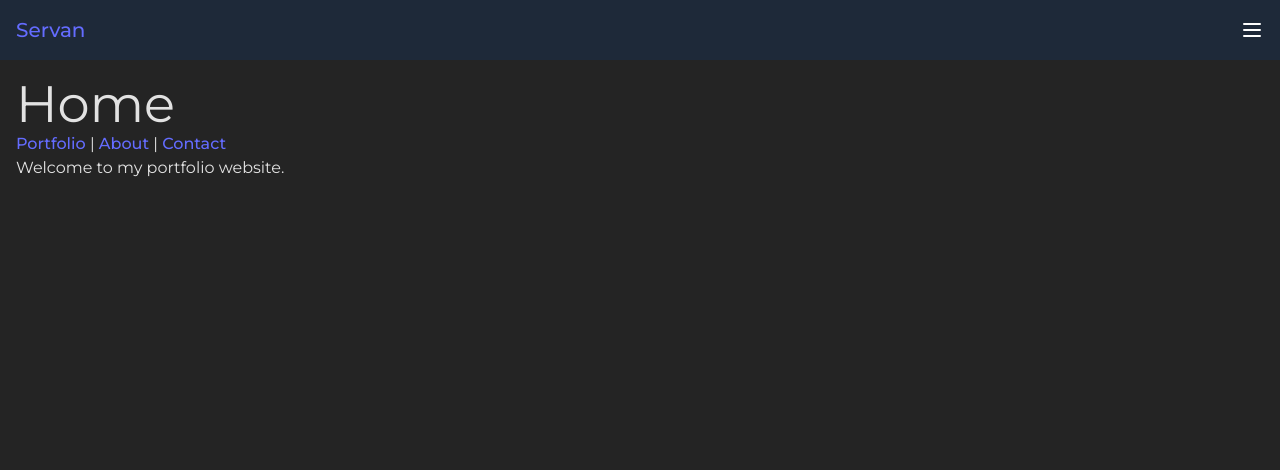
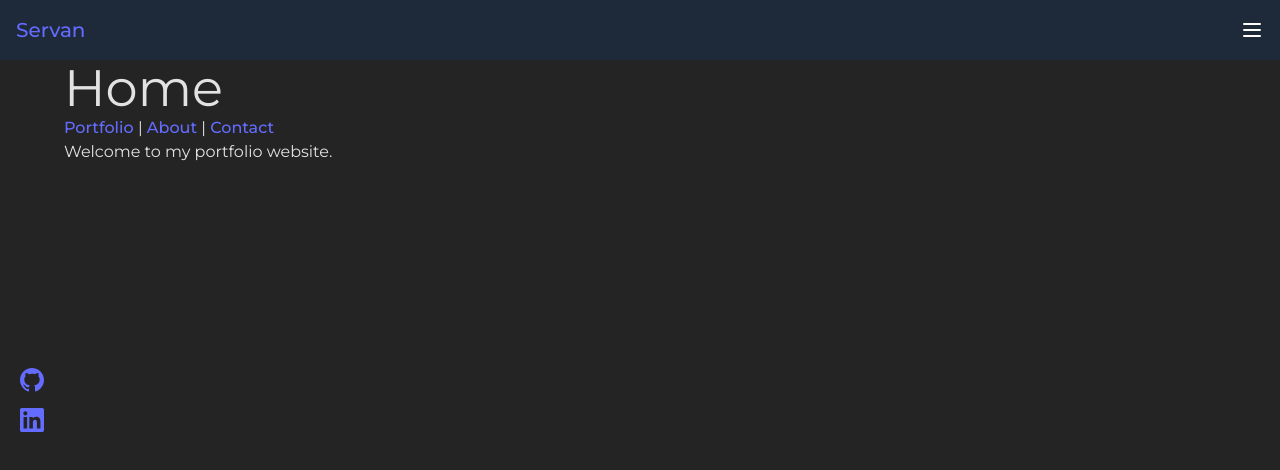
Before and after one commit to SservXF/Portfolio, a React (Vite) app: page / in a window 1280 px wide. Shown: the top 470 px of the page. Built offline with nearby package versions, Linux system fonts and the light colour scheme.

Commit message:
Added a LeftBar

```diff
--- a/src/Layout.jsx
+++ b/src/Layout.jsx
@@ -1,5 +1,6 @@
 import React from 'react'
 import Header from './components/Header'
+import LeftBar from './components/LeftBar'
 import { Outlet, useLocation } from 'react-router-dom'
 import { AnimatePresence } from 'framer-motion'
 import { Routes, Route, useRoutes } from 'react-router-dom'
@@ -12,9 +13,11 @@ function Layout() {
   const location = useLocation()
 
   return (
-    <div>
+    <div className="min-h-screen flex flex-col">
       <Header />
-      <main className="p-4">
+      <div className="flex flex-col md:flex-row flex-1"> {/* Container for sidebar and main content */}
+        <LeftBar />
+        <main className="flex-1 md:ml-16"> {/* Add margin-left on desktop to account for sidebar */}
           <AnimatePresence mode="wait" initial={false}>
             <Routes location={location} key={location.pathname}>
               <Route path="/" element={<Home />} />
@@ -25,6 +28,7 @@ function Layout() {
           </AnimatePresence>
         </main>
       </div>
+    </div>
   )
 }
 
--- a/src/components/BurgerMenuOverlay.jsx
+++ b/src/components/BurgerMenuOverlay.jsx
@@ -1,6 +1,7 @@
 import React from 'react'
 import { Link } from 'react-router-dom'
 import { motion } from 'framer-motion'
+import { GITHUB_ICON_PATH, LINKEDIN_ICON_PATH } from '../constants/socialIcons'
 
 const overlayVariants = {
   initial: { y: '-100%', opacity: 0 }, // Status initial, il est caché tout en haut en opacity 0
@@ -42,13 +43,7 @@ function BurgerMenuOverlay({ onClose }) {
         >
         {/* GitHub icon */}
           <svg role="img" viewBox="0 0 24 24" fill="currentColor" className="w-6 h-6">
-            <path d="M12 0C5.372 0 0 5.373 0 12c0 5.303 3.438 9.8 8.207 11.387.6.111.793-.261.793-.577
-            0-.285-.01-1.04-.015-2.04-3.338.725-4.042-1.608-4.042-1.608-.546-1.387-1.333-1.756-1.333-1.756-1.09-.745.083-.73.083-.73
-            1.205.085 1.84 1.236 1.84 1.236 1.07 1.834 2.809 1.304 3.495.997.108-.775.418-1.305.76-1.605-2.665-.305-5.466-1.334-5.466-5.931
-            0-1.31.467-2.381 1.235-3.22-.124-.303-.535-1.524.117-3.176 0 0 1.008-.322 3.301 1.23.957-.266 1.984-.399 3.003-.404 1.02.005
-            2.047.138 3.006.404 2.291-1.552 3.297-1.23 3.297-1.23.653 1.652.242 2.873.118 3.176.77.839 1.233 1.91 1.233 3.22 0
-            4.609-2.803 5.624-5.475 5.921.43.369.823 1.096.823 2.209 0 1.594-.015 2.877-.015 3.267 0 .319.192.694.8.576C20.565 21.795
-            24 17.302 24 12c0-6.627-5.373-12-12-12z" />
+            <path d={GITHUB_ICON_PATH} />
           </svg>
         </a>
         <a
@@ -59,11 +54,7 @@ function BurgerMenuOverlay({ onClose }) {
         >
         {/* LinkedIn icon */}
           <svg role="img" viewBox="0 0 24 24" fill="currentColor" className="w-6 h-6">
-            <path d="M20.447 20.452h-3.554v-5.569c0-1.327-.028-3.042-1.853-3.042-1.855 0-2.137 1.445-2.137
-            2.939v5.672h-3.553V9h3.414v1.561h.049c.477-.9 1.637-1.853 3.367-1.853 3.599 0 4.266 2.368 4.266 5.451v6.293zM5.337
-            7.433c-1.144 0-2.072-.928-2.072-2.073A2.073 2.073 0 015.337 3.287c1.145 0 2.073.928 2.073 2.073s-.928
-            2.073-2.073 2.073zm1.777 13.019H3.56V9h3.554v11.452zM22.225 0H1.771C.792 0 0 .774 0 1.729v20.542C0
-            23.225.792 24 1.771 24h20.451C23.206 24 24 23.225 24 22.271V1.729C24 .774 23.206 0 22.225 0z" />
+            <path d={LINKEDIN_ICON_PATH} />
           </svg>
         </a>
         {/* We can add more icons here */}
--- /dev/null
+++ b/src/components/LeftBar.jsx
@@ -0,0 +1,31 @@
+import React from 'react'
+import { GITHUB_ICON_PATH, LINKEDIN_ICON_PATH } from '../constants/socialIcons'
+
+function LeftBar() {
+  return (
+    <div className="fixed md:left-0 md:top-1/2 md:-translate-y-1/2 bottom-4 left-1/2 -translate-x-1/2 md:translate-x-0 flex md:flex-col gap-4 md:justify-center md:items-center md:w-16 p-2">
+      <a
+        href="https://github.com/SservXF"
+        target="_blank"
+        rel="noopener noreferrer"
+        className="text-gray-800 hover:text-gray-600 transition-colors"
+      >
+        <svg className="w-6 h-6" viewBox="0 0 24 24" fill="currentColor">
+          <path d={GITHUB_ICON_PATH}/>
+        </svg>
+      </a>
+      <a
+        href="https://www.linkedin.com/in/servan-yazici"
+        target="_blank"
+        rel="noopener noreferrer"
+        className="text-gray-800 hover:text-gray-600 transition-colors"
+      >
+        <svg className="w-6 h-6" viewBox="0 0 24 24" fill="currentColor">
+          <path d={LINKEDIN_ICON_PATH}/>
+        </svg>
+      </a>
+    </div>
+  )
+}
+
+export default LeftBar
--- /dev/null
+++ b/src/constants/socialIcons.jsx
@@ -0,0 +1,3 @@
+export const GITHUB_ICON_PATH = "M12 0C5.372 0 0 5.373 0 12c0 5.303 3.438 9.8 8.207 11.387.6.111.793-.261.793-.577 0-.285-.01-1.04-.015-2.04-3.338.725-4.042-1.608-4.042-1.608-.546-1.387-1.333-1.756-1.333-1.756-1.09-.745.083-.73.083-.73 1.205.085 1.84 1.236 1.84 1.236 1.07 1.834 2.809 1.304 3.495.997.108-.775.418-1.305.76-1.605-2.665-.305-5.466-1.334-5.466-5.931 0-1.31.467-2.381 1.235-3.22-.124-.303-.535-1.524.117-3.176 0 0 1.008-.322 3.301 1.23A11.42 11.42 0 0112 5.803c1.02.005 2.047.138 3.006.404 2.291-1.552 3.297-1.23 3.297-1.23.653 1.652.242 2.873.118 3.176.77.839 1.235 1.91 1.235 3.22 0 4.609-2.807 5.624-5.479 5.921.43.372.823 1.102.823 2.222v3.293c0 .319.192.694.801.576C20.566 21.797 24 17.3 24 12c0-6.627-5.373-12-12-12z"
+
+export const LINKEDIN_ICON_PATH = "M20.447 20.452h-3.554v-5.569c0-1.328-.027-3.037-1.852-3.037-1.853 0-2.136 1.445-2.136 2.939v5.667H9.351V9h3.414v1.561h.046c.477-.9 1.637-1.85 3.37-1.85 3.601 0 4.267 2.37 4.267 5.455v6.286zM5.337 7.433c-1.144 0-2.063-.926-2.063-2.065 0-1.138.92-2.063 2.063-2.063 1.14 0 2.064.925 2.064 2.063 0 1.139-.925 2.065-2.064 2.065zm1.782 13.019H3.555V9h3.564v11.452zM22.225 0H1.771C.792 0 0 .774 0 1.729v20.542C0 23.227.792 24 1.771 24h20.451C23.2 24 24 23.227 24 22.271V1.729C24 .774 23.2 0 22.225 0z"
```
Lines whose indentation alone changed are shown as unchanged.
